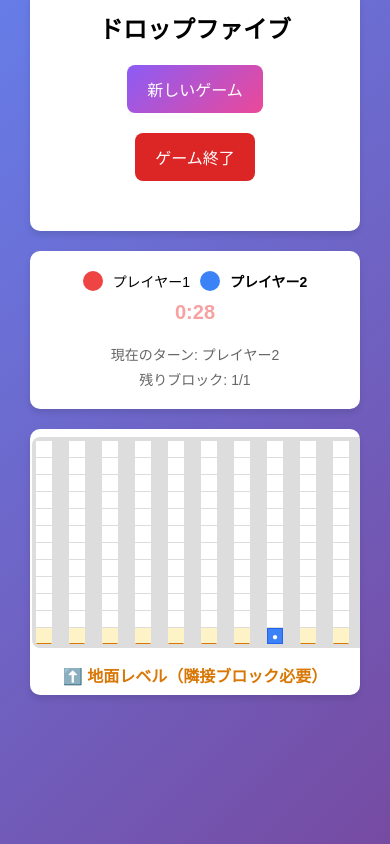
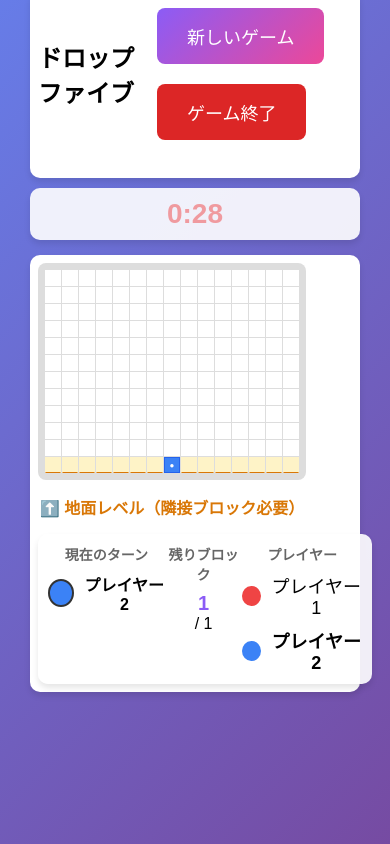
Before and after one commit to gloooot/block, a plain HTML site: page index.html in a window 390 px wide. Both pictures are taken after a click on the button "👥 2人対戦". Shown: the part 40-884 px from the top of the page. Drawn offline with Linux system fonts and the light colour scheme.

Commit message:
Update index.html

```diff
--- a/index.html
+++ b/index.html
@@ -22,11 +22,10 @@
         .card {
             background: white;
             border-radius: 10px;
-            padding: 20px;
-            margin-bottom: 20px;
+            padding: 12px; /* 20px → 12px に削減 */
+            margin-bottom: 15px; /* 20px → 15px に削減 */
             box-shadow: 0 4px 6px rgba(0,0,0,0.1);
         }
-
         .start-screen {
             text-align: center;
             padding: 40px;
@@ -147,17 +146,19 @@
 
        .grid {
             display: inline-grid;
-            grid-template-columns: repeat(15, 32px);
+            grid-template-columns: repeat(15, 48px); /* 32px → 48px に拡大 */
             gap: 2px;
             background: #ddd;
-            padding: 10px;
+            padding: 8px; /* 10px → 8px に削減 */
             border-radius: 8px;
             min-width: max-content;
+            border: 3px solid transparent; /* ネオン演出用 */
+            transition: border-color 0.5s ease, box-shadow 0.5s ease;
         }
 
         .cell {
-            width: 32px;
-            height: 32px;
+            width: 48px; /* 32px → 48px に拡大 */
+            height: 48px; /* 32px → 48px に拡大 */
             background: white;
             border: 3px solid transparent;
             box-sizing: border-box;
@@ -165,7 +166,7 @@
             display: flex;
             align-items: center;
             justify-content: center;
-            font-size: 18px;
+            font-size: 24px; /* 18px → 24px に拡大 */
             transition: all 0.3s;
         }
 
@@ -185,10 +186,22 @@
             border-color: #dc2626;
         }
 
+        .cell.red::before {
+            content: '●';
+            font-size: 16px;
+            font-weight: bold;
+        }
+
         .cell.blue {
             background: #3b82f6;
             color: white;
             border-color: #2563eb;
+        }
+
+        .cell.blue::before {
+            content: '●';
+            font-size: 16px;
+            font-weight: bold;
         }
 
         .cell.winning {
@@ -252,6 +265,85 @@
             animation: alertShow 0.3s ease-out;
         }
 
+        .game-main {
+            display: flex;
+            gap: 20px;
+            align-items: flex-start;
+        }
+
+        .game-field {
+            flex: 1;
+            text-align: center;
+        }
+
+        .game-sidebar {
+            width: 200px;
+            background: rgba(255,255,255,0.9);
+            padding: 15px;
+            border-radius: 10px;
+            box-shadow: 0 4px 6px rgba(0,0,0,0.1);
+        }
+
+        .timer-display {
+            text-align: center;
+            padding: 10px;
+            background: rgba(255,255,255,0.9);
+            border-radius: 10px;
+            margin-bottom: 15px;
+            box-shadow: 0 4px 6px rgba(0,0,0,0.1);
+        }
+
+        .timer-display .timer {
+            font-size: 36px; /* 24px → 36px に拡大 */
+            font-weight: bold;
+            margin: 0;
+        }
+
+        .sidebar-section {
+            margin-bottom: 20px;
+            padding-bottom: 15px;
+            border-bottom: 1px solid #e5e7eb;
+        }
+
+        .sidebar-section:last-child {
+            border-bottom: none;
+            margin-bottom: 0;
+        }
+
+        .sidebar-title {
+            font-size: 14px;
+            font-weight: bold;
+            color: #666;
+            margin-bottom: 8px;
+        }
+
+        .current-player-display {
+            display: flex;
+            align-items: center;
+            gap: 10px;
+            font-size: 18px;
+            font-weight: bold;
+        }
+
+        .player-color-large {
+            width: 24px;
+            height: 24px;
+            border-radius: 50%;
+            border: 2px solid #333;
+        }
+
+        .blocks-info {
+            font-size: 16px;
+            text-align: center;
+        }
+
+        .blocks-remaining {
+            font-size: 24px;
+            font-weight: bold;
+            color: #8b5cf6;
+        }
+
+
         @keyframes blink {
             0%, 50% { opacity: 1; }
             51%, 100% { opacity: 0.5; }
@@ -290,230 +382,108 @@
             100% { opacity: 1; transform: translate(-50%, -50%) scale(1); }
         }
 
-        /* ターン交代アニメーション */
-        @keyframes turnChange {
-            0% {
-                transform: scale(1);
-                background-color: transparent;
-            }
-            25% {
-                transform: scale(1.1);
-                background-color: rgba(251, 191, 36, 0.3);
-                border-radius: 8px;
-            }
-            50% {
-                transform: scale(1.15);
-                background-color: rgba(251, 191, 36, 0.5);
-            }
-            75% {
-                transform: scale(1.1);
-                background-color: rgba(251, 191, 36, 0.3);
-            }
-            100% {
-                transform: scale(1);
-                background-color: transparent;
-            }
-        }
-
-        @keyframes turnNotification {
-            0% {
-                opacity: 0;
-                transform: translateY(-20px) scale(0.8);
-            }
-            20% {
-                opacity: 1;
-                transform: translateY(0) scale(1.1);
-            }
-            80% {
-                opacity: 1;
-                transform: translateY(0) scale(1);
-            }
-            100% {
-                opacity: 0;
-                transform: translateY(-10px) scale(0.9);
-            }
-        }
-
-        .player.turn-change {
-            animation: turnChange 1.2s ease-out;
-        }
-
-        .turn-notification {
-            position: fixed;
-            top: 20%;
-            left: 50%;
-            transform: translateX(-50%);
-            background: linear-gradient(135deg, #8b5cf6 0%, #ec4899 100%);
-            color: white;
-            padding: 15px 25px;
-            border-radius: 25px;
-            font-weight: bold;
-            font-size: 18px;
-            z-index: 1500;
-            animation: turnNotification 1.5s ease-out;
-            box-shadow: 0 10px 25px rgba(0,0,0,0.3);
-            text-align: center;
-            min-width: 200px;
-        }
-
-        .turn-notification.ai-turn {
-            background: linear-gradient(135deg, #f59e0b 0%, #d97706 100%);
-        }
-
-        /* プレイヤー名のフラッシュ効果強化 */
-        .player.flash {
-            animation: turnFlash 1s ease-out;
-            position: relative;
-        }
-
-        @keyframes turnFlash {
-            0% {
-                transform: scale(1);
-                color: inherit;
-                text-shadow: none;
-            }
-            25% {
-                transform: scale(1.2);
-                color: #fbbf24;
-                text-shadow: 0 0 10px rgba(251, 191, 36, 0.8);
-            }
-            50% {
-                transform: scale(1.1);
-                color: #f59e0b;
-                text-shadow: 0 0 15px rgba(245, 158, 11, 0.9);
-            }
-            75% {
-                transform: scale(1.15);
-                color: #fbbf24;
-                text-shadow: 0 0 10px rgba(251, 191, 36, 0.8);
-            }
-            100% {
-                transform: scale(1);
-                color: inherit;
-                text-shadow: none;
-            }
-        }
+
 
         /* タブレット対応 */
         @media (max-width: 768px) {
-            .grid-container {
-                padding: 15px 10px;
-            }
-
-            .grid {
-                grid-template-columns: repeat(15, 24px);
-                gap: 1px;
-                padding: 8px;
-            }
-
-            .cell {
-                width: 24px;
-                height: 24px;
-                font-size: 14px;
-            }
-
-            .game-status {
+            .game-main {
                 flex-direction: column;
                 gap: 15px;
             }
 
-            .players {
-                gap: 20px;
+            .game-sidebar {
+                width: 100%;
+                display: flex;
+                justify-content: space-around;
+                padding: 10px;
+            }
+
+            .sidebar-section {
+                margin-bottom: 0;
+                padding-bottom: 0;
+                border-bottom: none;
+                text-align: center;
+            }
+
+            .grid {
+                grid-template-columns: repeat(15, 28px);
+            }
+
+            .cell {
+                width: 28px;
+                height: 28px;
+                font-size: 18px;
+            }
+
+            .cell.red::before,
+            .cell.blue::before {
+                font-size: 12px;
             }
         }
 
         /* スマホ対応 */
         @media (max-width: 600px) {
-            .grid-container {
-                padding: 10px 5px;
-                overflow-x: auto;
-                -webkit-overflow-scrolling: touch;
+            .container {
+                padding: 10px;
+            }
+
+            .card {
+                padding: 8px;
+                margin-bottom: 10px;
             }
 
             .grid {
-                grid-template-columns: repeat(15, 18px);
+                grid-template-columns: repeat(15, 20px);
                 gap: 1px;
                 padding: 6px;
-                margin: 0 auto;
             }
 
             .cell {
-                width: 18px;
-                height: 18px;
-                font-size: 11px;
+                width: 20px;
+                height: 20px;
+                font-size: 14px;
                 border-width: 2px;
             }
 
-            .game-status {
-                flex-direction: column;
-                gap: 10px;
-            }
-
-            .players {
-                gap: 15px;
-                justify-content: center;
-            }
-
-            .game-info {
-                flex-direction: column;
-                gap: 5px;
-                text-align: center;
-            }
-
-            .btn {
-                padding: 12px 20px;
+            .cell.red::before,
+            .cell.blue::before {
+                font-size: 10px;
+            }
+
+            .timer-display .timer {
+                font-size: 28px;
+            }
+
+            .current-player-display {
                 font-size: 16px;
+            }
+
+            .blocks-remaining {
+                font-size: 20px;
             }
         }
 
         /* 小さいスマホ対応 */
         @media (max-width: 480px) {
-            .container {
-                padding: 10px;
-            }
-
-            .grid-container {
-                padding: 8px 2px;
-            }
-
             .grid {
                 grid-template-columns: repeat(15, 16px);
                 gap: 1px;
                 padding: 4px;
-                font-size: 10px;
             }
 
             .cell {
                 width: 16px;
                 height: 16px;
-                font-size: 10px;
+                font-size: 12px;
                 border-width: 1px;
             }
 
-            .game-header {
-                flex-direction: column;
-                gap: 10px;
-                text-align: center;
-            }
-
-            .game-header h2 {
-                font-size: 1.5em;
-                margin: 0;
-            }
-
-            .players {
-                flex-direction: row;
-                gap: 10px;
-            }
-
-            .player {
-                font-size: 14px;
-            }
-
-            .timer {
-                font-size: 20px;
-            }
-        }
+            .cell.red::before,
+            .cell.blue::before {
+                font-size: 8px;
+            }
+        }
+
 
 
 
@@ -634,6 +604,62 @@
             0% { transform: rotate(0deg); }
             100% { transform: rotate(360deg); }
         }
+
+        /* フィールド枠ネオン演出 */
+        .grid.player1-turn {
+            border-color: #ef4444;
+            box-shadow:
+                0 0 10px #ef4444,
+                0 0 20px #ef4444,
+                0 0 30px #ef4444,
+                inset 0 0 10px rgba(239, 68, 68, 0.1);
+            animation: redNeonPulse 2s ease-in-out;
+        }
+
+        .grid.player2-turn {
+            border-color: #3b82f6;
+            box-shadow:
+                0 0 10px #3b82f6,
+                0 0 20px #3b82f6,
+                0 0 30px #3b82f6,
+                inset 0 0 10px rgba(59, 130, 246, 0.1);
+            animation: blueNeonPulse 2s ease-in-out;
+        }
+
+        @keyframes redNeonPulse {
+            0%, 100% {
+                box-shadow:
+                    0 0 5px #ef4444,
+                    0 0 10px #ef4444,
+                    0 0 15px #ef4444,
+                    inset 0 0 5px rgba(239, 68, 68, 0.1);
+            }
+            50% {
+                box-shadow:
+                    0 0 15px #ef4444,
+                    0 0 25px #ef4444,
+                    0 0 35px #ef4444,
+                    inset 0 0 15px rgba(239, 68, 68, 0.2);
+            }
+        }
+
+        @keyframes blueNeonPulse {
+            0%, 100% {
+                box-shadow:
+                    0 0 5px #3b82f6,
+                    0 0 10px #3b82f6,
+                    0 0 15px #3b82f6,
+                    inset 0 0 5px rgba(59, 130, 246, 0.1);
+            }
+            50% {
+                box-shadow:
+                    0 0 15px #3b82f6,
+                    0 0 25px #3b82f6,
+                    0 0 35px #3b82f6,
+                    inset 0 0 15px rgba(59, 130, 246, 0.2);
+            }
+        }
+
     </style>
 </head>
 <body>
@@ -745,31 +771,51 @@
                     </div>
                 </div>
 
-            <!-- ゲーム状況 -->
+                <!-- タイマー表示 -->
+                <div class="timer-display">
+                    <div class="timer" id="timer">5:00</div>
+                </div>
+
+                <!-- メインゲームエリア -->
                 <div class="card">
-                <div class="game-status">
-                    <div class="players">
+                    <div class="game-main">
+                        <!-- ゲームフィールド -->
+                        <div class="game-field">
+                            <div class="grid" id="gameGrid"></div>
+                            <div class="ground-label">⬆️ 地面レベル（隣接ブロック必要）</div>
+                        </div>
+
+                        <!-- サイドバー -->
+                        <div class="game-sidebar">
+                            <div class="sidebar-section">
+                                <div class="sidebar-title">現在のターン</div>
+                                <div class="current-player-display">
+                                    <div class="player-color-large red" id="currentPlayerColor"></div>
+                                    <span id="currentPlayer">プレイヤー1</span>
+                                </div>
+                            </div>
+
+                            <div class="sidebar-section">
+                                <div class="sidebar-title">残りブロック</div>
+                                <div class="blocks-info">
+                                    <div class="blocks-remaining" id="remainingBlocks">1</div>
+                                    <div>/ <span id="maxBlocks">1</span></div>
+                                </div>
+                            </div>
+
+                            <div class="sidebar-section">
+                                <div class="sidebar-title">プレイヤー</div>
                                 <div class="player" id="player1">
                                     <div class="player-color red"></div>
                                     <span>プレイヤー1</span>
                                 </div>
-                        <div class="player" id="player2">
+                                <div class="player" id="player2" style="margin-top: 8px;">
                                     <div class="player-color blue"></div>
                                     <span>プレイヤー2</span>
                                 </div>
                             </div>
-                    <div class="timer" id="timer">5:00</div>
-                </div>
-                <div class="game-info">
-                    <div>現在のターン: <span id="currentPlayer">プレイヤー1</span></div>
-                    <div>残りブロック: <span id="remainingBlocks">1</span>/<span id="maxBlocks">1</span></div>
-                </div>
-            </div>
-
-            <!-- ゲームボード -->
-            <div class="card grid-container">
-                <div class="grid" id="gameGrid"></div>
-                <div class="ground-label">⬆️ 地面レベル（隣接ブロック必要）</div>
+                        </div>
+                    </div>
                 </div>
             </div>
 
@@ -1748,20 +1794,20 @@
                         cell.classList.add('ground');
                     }
 
+                    // ::beforeを使用するのでtextContentは空に
+                    cell.textContent = '';
+
                     if (value === 1) {
                         cell.classList.add('red');
-                        cell.textContent = '●';
                     } else if (value === 2) {
                         cell.classList.add('blue');
-                        cell.textContent = '●';
-                    } else {
-                        cell.textContent = '';
                     }
 
                     index++;
                 }
             }
 
+            // 勝利ライン表示
             if (game.showingWin && game.winningCells.length > 0) {
                 for (var w = 0; w < game.winningCells.length; w++) {
                     var r = game.winningCells[w][0];
@@ -1771,6 +1817,12 @@
                         cells[idx].classList.add('winning');
                     }
                 }
+            }
+
+            // 現在プレイヤー色更新
+            var currentPlayerColor = document.getElementById('currentPlayerColor');
+            if (currentPlayerColor) {
+                currentPlayerColor.className = `player-color-large ${game.currentPlayer === 1 ? 'red' : 'blue'}`;
             }
         }
 
@@ -2709,9 +2761,30 @@
       function updateGridTemplate() {
             var gridElement = document.getElementById('gameGrid');
             if (gridElement) {
-                gridElement.style.gridTemplateColumns = `repeat(${GRID_WIDTH}, 32px)`;
-            }
-        }
+                var screenWidth = window.innerWidth;
+                var cellSize;
+
+                if (screenWidth <= 480) {
+                    cellSize = '16px';  // 小さいスマホ
+                } else if (screenWidth <= 600) {
+                    cellSize = '20px';  // スマホ
+                } else if (screenWidth <= 768) {
+                    cellSize = '28px';  // タブレット
+                } else {
+                    cellSize = '48px';  // PC（拡大）
+                }
+
+                gridElement.style.gridTemplateColumns = `repeat(${GRID_WIDTH}, ${cellSize})`;
+                console.log(`グリッド更新: ${GRID_WIDTH}列 × ${cellSize} (画面幅: ${screenWidth}px)`);
+            }
+        }
+
+        // 画面リサイズ時の対応も追加
+        window.addEventListener('resize', function() {
+            if (document.getElementById('gameGrid')) {
+                updateGridTemplate();
+            }
+        });
 
         async function cpuPlay() {
             if (!game.gameActive || game.currentPlayer !== game.aiPlayer || !game.isAI || game.showingWin) {
@@ -3057,49 +3130,25 @@
         }
 
         // ターン交代アニメーション表示
+        // 新しいターン交代アニメーション表示（フィールド枠ネオン）
         function showTurnChangeAnimation(newPlayer) {
-            // 既存の通知を削除
-            const existingNotification = document.querySelector('.turn-notification');
-            if (existingNotification) {
-                existingNotification.remove();
-            }
-
-            // プレイヤー要素にアニメーション追加
-            const playerElement = document.getElementById(`player${newPlayer}`);
-            if (playerElement) {
-                playerElement.classList.add('turn-change');
-                setTimeout(() => {
-                    playerElement.classList.remove('turn-change');
-                }, 1200);
-            }
-
-            // ターン交代通知作成
-            const notification = document.createElement('div');
-            notification.className = 'turn-notification';
-
-            let playerName;
-            if (game.isAI && game.aiPlayer === newPlayer) {
-                playerName = `AI (Lv${aiLevel})のターン`;
-                notification.classList.add('ai-turn');
-            } else {
-                playerName = `プレイヤー${newPlayer}のターン`;
-            }
-
-            notification.innerHTML = `
-                <div style="font-size: 16px; margin-bottom: 5px;">🔄 ターン交代</div>
-                <div style="font-size: 20px; font-weight: bold;">${playerName}</div>
-            `;
-
-            document.body.appendChild(notification);
-
-            // 1.5秒後に自動削除
-            setTimeout(() => {
-                if (notification && notification.parentNode) {
-                    notification.remove();
-                }
-            }, 1500);
-
-            console.log(`ターン交代アニメーション表示: ${playerName}`);
+            const gridElement = document.getElementById('gameGrid');
+            if (!gridElement) return;
+
+            // 既存のターンクラスを削除
+            gridElement.classList.remove('player1-turn', 'player2-turn');
+
+            // 新しいプレイヤーのターンクラスを追加
+            const turnClass = `player${newPlayer}-turn`;
+            gridElement.classList.add(turnClass);
+
+            // 2秒後にクラスを削除（アニメーション終了）
+            //以下コメントアウトします
+            //setTimeout(() => {
+            //    gridElement.classList.remove(turnClass);
+            //}, 2000);
+
+            console.log(`フィールド枠ネオン演出: プレイヤー${newPlayer}`);
         }
 
         // アラート表示
```
Lines whose indentation alone changed are shown as unchanged.
